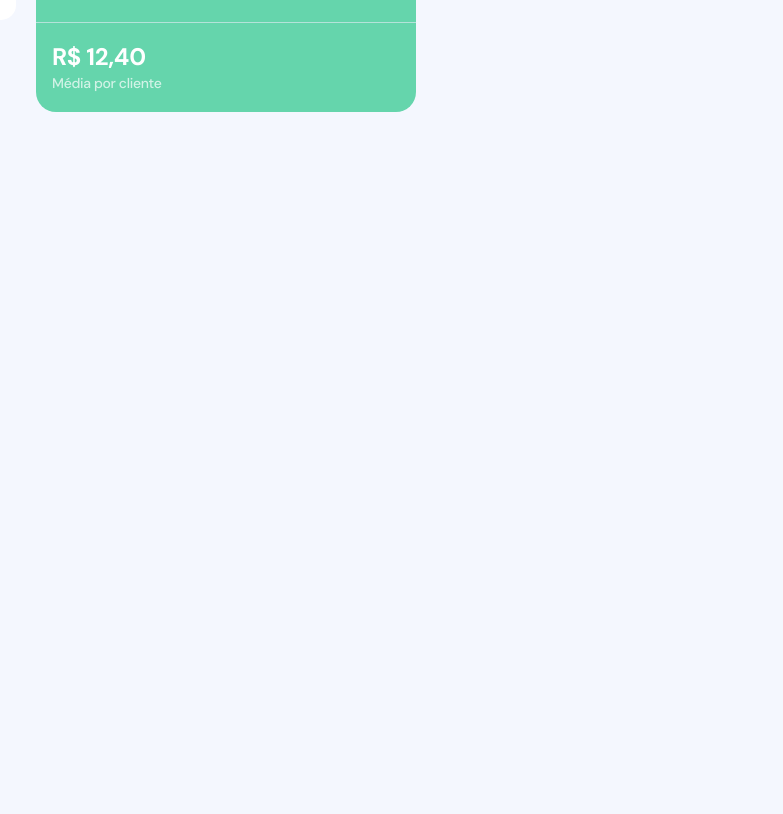
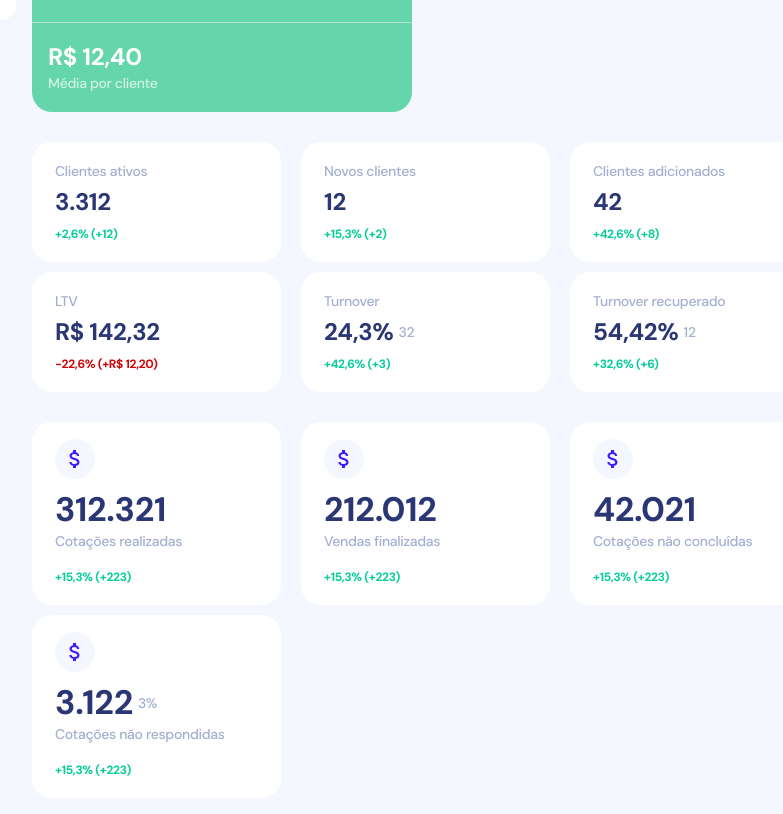
Before and after one commit to AtysonJaime/pex_velty, a Next.js app: page / in a window 1280 px wide. Shown: the part 780-1594 px from the top of the page, without its empty margins (274-1057 px from the left). Before the commit the page ends 902 px from the top, so only its background shows below. Built offline with nearby package versions, Linux system fonts and the light colour scheme.

Commit message:
:sparkles: :art: :lipstick: Adiciona cards para a Main

```diff
--- /dev/null
+++ b/components/Main/components/CardInfo/CardInfo.module.scss
@@ -0,0 +1,50 @@
+@import "../../../../assets/scss/variable.scss";
+
+.card-info {
+  background-color: $white;
+  max-width: 15.5625rem;
+  width: 100%;
+  border-radius: 1.25rem;
+  padding: 1.0625rem 1.4375rem;
+  margin-right: 1.25rem;
+  margin-bottom: 0.625rem;
+
+  h3 {
+    font-size: 1.5rem;
+    font-weight: 700;
+    line-height: 2rem;
+    color: $blue-dark;
+    margin: 0.1875rem 0;
+  }
+  p {
+    font-size: 0.875rem;
+    font-weight: 500;
+    line-height: 1.5rem;
+    color: $gray;
+  }
+  span {
+    font-size: 0.75rem;
+    font-weight: 700;
+    line-height: 1.25rem;
+    text-align: left;
+
+    &.green {
+      color: $green-dark;
+    }
+    &.red {
+      color: $red-dark;
+    }
+  }
+
+  .d-none {
+    display: none;
+  }
+  .d-block {
+    display: block;
+    font-size: 0.875rem;
+    font-weight: 500;
+    line-height: 1.5rem;
+    color: $gray;
+    margin-left: 0.3125rem;
+  }
+}
--- /dev/null
+++ b/components/Main/components/CardInfo/index.jsx
@@ -0,0 +1,24 @@
+import { Box, Flex } from "@chakra-ui/react";
+import styles from "./CardInfo.module.scss";
+
+export default function CardInfo(props) {
+  const color = props.cardInfo.colorSpan;
+  return (
+    <Box className={styles["card-info"]}>
+      <Box>
+        <p>{props.cardInfo.subtitle}</p>
+        <Flex alignItems="center">
+          <h3>{props.cardInfo.title}</h3>
+          <span
+            className={
+              props.cardInfo.ahBadge ? styles["d-block"] : styles["d-none"]
+            }
+          >
+            {props.cardInfo.badge}
+          </span>
+        </Flex>
+      </Box>
+      <span className={styles[color]}>{props.cardInfo.span}</span>
+    </Box>
+  );
+}
--- /dev/null
+++ b/components/Main/components/CardInfoComIcone/CardInfoComIcone.module.scss
@@ -0,0 +1,69 @@
+@import "../../../../assets/scss/variable.scss";
+
+.card-info-com-icone {
+  background-color: $white;
+  max-width: 15.5625rem;
+  width: 100%;
+  border-radius: 1.25rem;
+  padding: 1.0625rem 1.4375rem;
+  margin-right: 1.25rem;
+  margin-bottom: 0.625rem;
+
+  button {
+    margin-bottom: 0.9375rem;
+    background-color: $white-gray;
+    border-radius: inherit;
+    cursor: default;
+
+    svg {
+      font-size: 1.5rem;
+      color: $blue;
+      fill: $blue;
+    }
+
+    &:hover,
+    &:focus {
+      background-color: $white-gray;
+      outline: none;
+    }
+  }
+
+  h3 {
+    font-size: 2.125rem;
+    font-weight: 700;
+    line-height: 2rem;
+    color: $blue-dark;
+  }
+  p {
+    font-size: 0.875rem;
+    font-weight: 500;
+    line-height: 1.5rem;
+    color: $gray;
+    margin: 0.1875rem 0 0.6875rem 0;
+  }
+  span {
+    font-size: 0.75rem;
+    font-weight: 700;
+    line-height: 1.25rem;
+    text-align: left;
+
+    &.green {
+      color: $green-dark;
+    }
+    &.red {
+      color: $red-dark;
+    }
+  }
+
+  .d-none {
+    display: none;
+  }
+  .d-block {
+    display: block;
+    font-size: 0.875rem;
+    font-weight: 500;
+    line-height: 1.5rem;
+    color: $gray;
+    margin-left: 0.3125rem;
+  }
+}
--- /dev/null
+++ b/components/Main/components/CardInfoComIcone/index.jsx
@@ -0,0 +1,28 @@
+import { Box, Flex, IconButton } from "@chakra-ui/react";
+import styles from "./CardInfoComIcone.module.scss";
+import { MdAttachMoney } from "react-icons/md";
+
+export default function CardInfoComIcone(props) {
+  const color = props.cardInfoComIcone.colorSpan;
+  return (
+    <Box className={styles["card-info-com-icone"]}>
+      <IconButton aria-label="Money" icon={<MdAttachMoney />}></IconButton>
+      <Box>
+        <Flex alignItems="center">
+          <h3>{props.cardInfoComIcone.title}</h3>
+          <span
+            className={
+              props.cardInfoComIcone.ahBadge
+                ? styles["d-block"]
+                : styles["d-none"]
+            }
+          >
+            {props.cardInfoComIcone.badge}
+          </span>
+        </Flex>
+        <p>{props.cardInfoComIcone.subtitle}</p>
+      </Box>
+      <span className={styles[color]}>{props.cardInfoComIcone.span}</span>
+    </Box>
+  );
+}
--- a/components/Main/components/CardMoney/CardMoney.module.scss
+++ b/components/Main/components/CardMoney/CardMoney.module.scss
@@ -3,7 +3,7 @@
   max-width: 23.75rem;
   width: 100%;
   border-radius: 1.25rem;
-  margin-left: 1.25rem;
+  margin-right: 1.25rem;
   margin-bottom: 0.625rem;
 
   &.red-card {
--- a/components/Main/components/FilterData/FilterData.module.scss
+++ b/components/Main/components/FilterData/FilterData.module.scss
@@ -1,7 +1,7 @@
 @import "../../../../assets/scss/variable.scss";
 
 .container-filter {
-  padding: 1.8125rem 1.25rem 5.1875rem 1.25rem;
+  padding: 1.8125rem 1.25rem 4.5625rem 1.25rem;
 }
 .container-filter-data {
   max-width: 40.25rem;
--- a/components/Main/index.jsx
+++ b/components/Main/index.jsx
@@ -1,8 +1,11 @@
 import HeaderPage from "../HeaderPage";
 import FilterPorDate from "./components/FilterData";
 import CardMoney from "./components/CardMoney";
+import CardInfo from "./components/CardInfo";
+import TableInfo from "./components/Tables";
 import styled from "styled-components";
-import { Box, Flex } from "@chakra-ui/react";
+import CardInfoComIcone from "./components/CardInfoComIcone";
+import { Flex } from "@chakra-ui/react";
 
 const StyledSection = styled.section`
   display: flex;
@@ -10,6 +13,11 @@ const StyledSection = styled.section`
   margin-left: 18.125rem;
   width: calc(100% - 18.125rem);
   overflow: auto;
+  padding-bottom: 1.25rem;
+
+  .container-cards {
+    padding: 0.625rem 1rem;
+  }
 `;
 
 export default function Main() {
@@ -54,15 +62,129 @@ export default function Main() {
       SubtituloInferior: "Média por cliente",
     },
   ];
+  const cardInfoProps = [
+    {
+      id: "000001",
+      title: "3.312",
+      subtitle: "Clientes ativos",
+      ahBadge: false,
+      badge: "",
+      colorSpan: "green",
+      span: "+2,6% (+12)",
+    },
+    {
+      id: "000002",
+      title: "12",
+      subtitle: "Novos clientes",
+      ahBadge: false,
+      badge: "",
+      colorSpan: "green",
+      span: "+15,3% (+2)",
+    },
+    {
+      id: "000003",
+      title: "42",
+      subtitle: "Clientes adicionados",
+      ahBadge: false,
+      badge: "",
+      colorSpan: "green",
+      span: "+42,6% (+8)",
+    },
+    {
+      id: "000004",
+      title: "R$ 142,32",
+      subtitle: "LTV",
+      ahBadge: false,
+      badge: "",
+      colorSpan: "red",
+      span: "-22,6% (+R$ 12,20)",
+    },
+    {
+      id: "000005",
+      title: "24,3%",
+      subtitle: "Turnover",
+      ahBadge: true,
+      badge: "32",
+      colorSpan: "green",
+      span: "+42,6% (+3)",
+    },
+    {
+      id: "000006",
+      title: "54,42%",
+      subtitle: "Turnover recuperado",
+      ahBadge: true,
+      badge: "12",
+      colorSpan: "green",
+      span: "+32,6% (+6)",
+    },
+  ];
+  const cardInfoComIconeProps = [
+    {
+      id: "0000001",
+      title: "312.321",
+      subtitle: "Cotações realizadas",
+      ahBadge: false,
+      badge: "",
+      colorSpan: "green",
+      span: "+15,3% (+223)",
+    },
+    {
+      id: "0000002",
+      title: "212.012",
+      subtitle: "Vendas finalizadas",
+      ahBadge: false,
+      badge: "",
+      colorSpan: "green",
+      span: "+15,3% (+223)",
+    },
+    {
+      id: "0000003",
+      title: "42.021",
+      subtitle: "Cotações não concluídas",
+      ahBadge: false,
+      badge: "",
+      colorSpan: "green",
+      span: "+15,3% (+223)",
+    },
+    {
+      id: "0000004",
+      title: "3.122",
+      subtitle: "Cotações não respondidas",
+      ahBadge: true,
+      badge: "3%",
+      colorSpan: "green",
+      span: "+15,3% (+223)",
+    },
+  ];
+  const tablesInfosProps = [
+    {
+      id: "0000000000000001",
+      title: "Planos",
+      subtitle: "123 planos ativos",
+    },
+  ];
   return (
     <StyledSection>
       <HeaderPage headerProps={headerProps} />
-      <Box>
-        <FilterPorDate />
-      </Box>
-      <Flex flexWrap="wrap">
+      <FilterPorDate />
+      <Flex flexWrap="wrap" className="container-cards">
         {cardMoneyProps.map((card) => {
           return <CardMoney key={card.id} cardMoney={card} />;
+        })}
+      </Flex>
+      <Flex flexWrap="wrap" className="container-cards">
+        {cardInfoProps.map((card) => {
+          return <CardInfo key={card.id} cardInfo={card} />;
+        })}
+      </Flex>
+      <Flex flexWrap="wrap" className="container-cards">
+        {cardInfoComIconeProps.map((card) => {
+          return <CardInfoComIcone key={card.id} cardInfoComIcone={card} />;
+        })}
+      </Flex>
+      <Flex flexWrap="wrap" className="container-cards">
+        {tablesInfosProps.map((table) => {
+          return <TableInfo key={table.id} dataTable={table} />;
         })}
       </Flex>
     </StyledSection>
```
